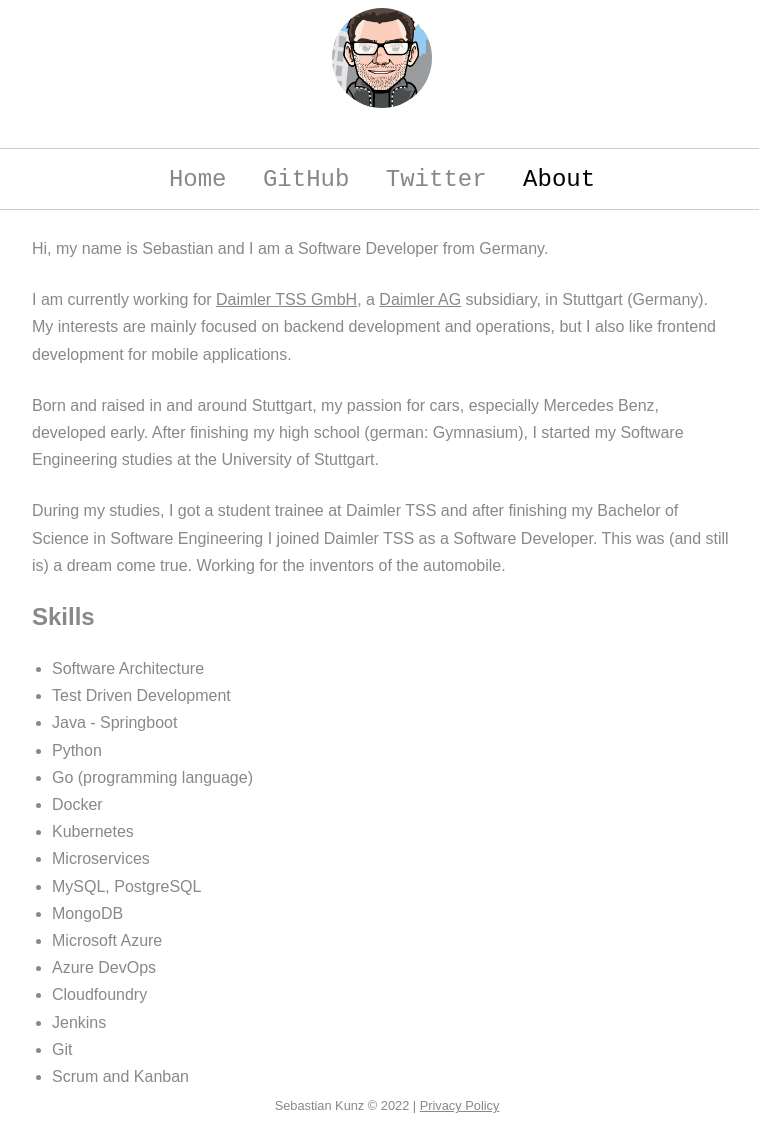
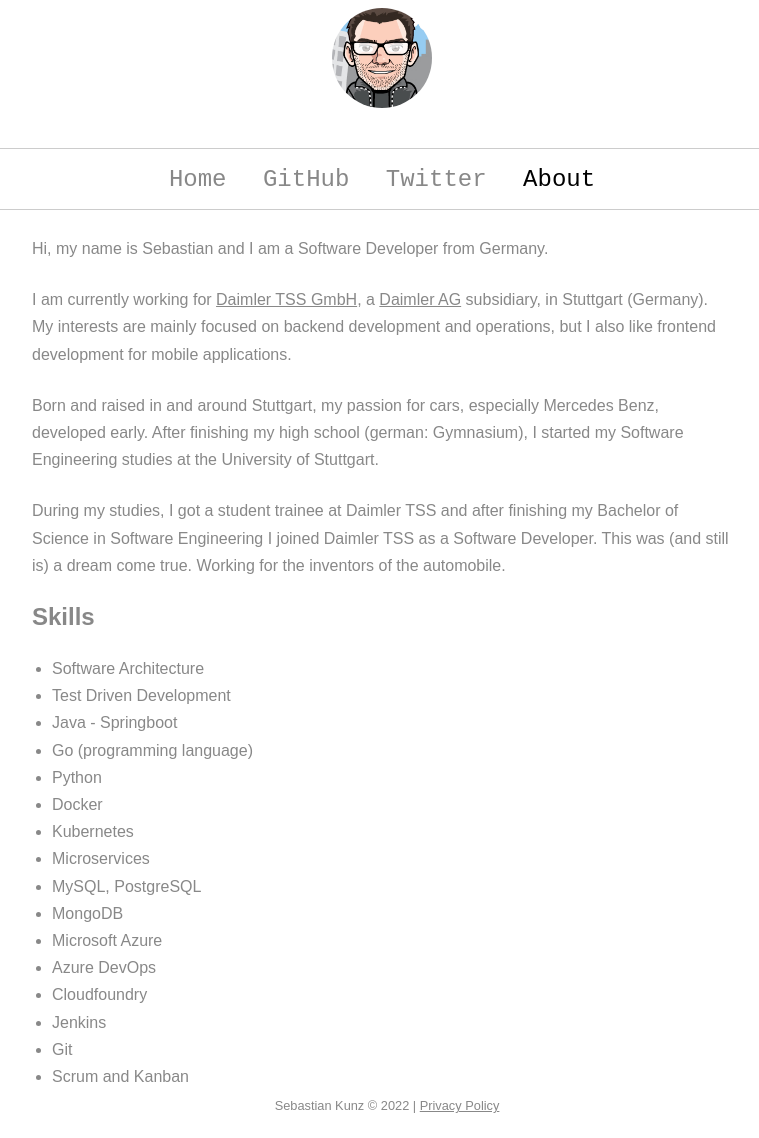
Before and after one commit to sebkunz/sebkunz.github.io, a Jekyll site: the page built from about.html, in a window 1280 px wide. Shown: the whole page, without its empty margins (258-1017 px from the left). Built offline with Jekyll 4.4.1, drawn with Linux system fonts in a browser that asks for light colours.

Commit message:
MAINT: edit about page

```diff
--- a/about.html
+++ b/about.html
@@ -16,8 +16,8 @@ layout: basic_page
 	<li class="about">Software Architecture</li>
 	<li class="about">Test Driven Development</li>
 	<li class="about">Java - Springboot</li>
+	<li class="about">Go (programming language)</li>
 	<li class="about">Python</li>
-	<li class="about">Go (programming language)</li>
 	<li class="about">Docker</li>
 	<li class="about">Kubernetes</li>
 	<li class="about">Microservices</li>
```
